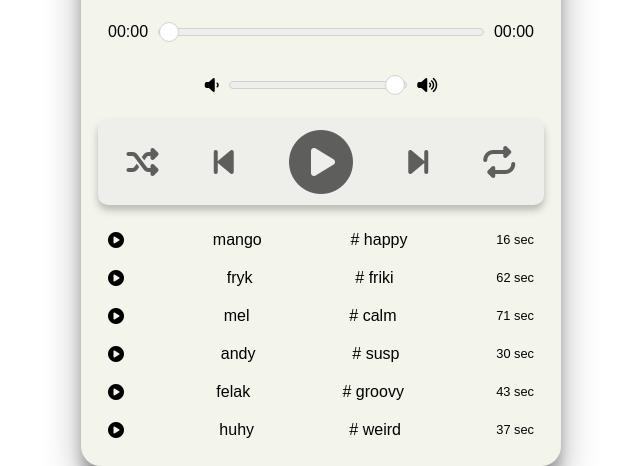
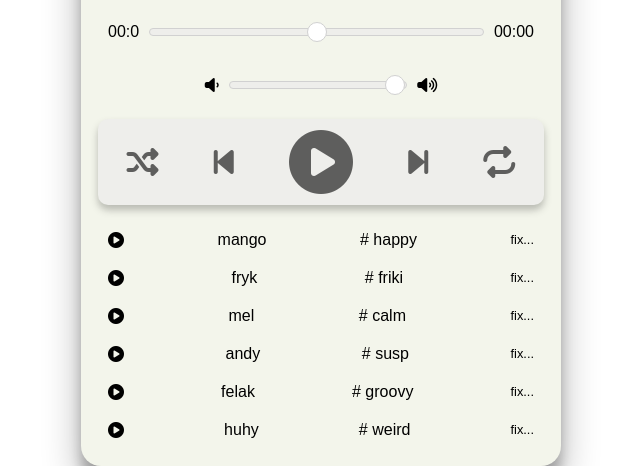
Before and after one commit to badikar/musicPlayer, a plain HTML site: page index.html in a window 1280 px wide. Both pictures are taken after a click on the element 461 px from the left and 555 px from the top of the page. Shown: the part 394-860 px from the top of the page, without its empty margins (319-959 px from the left). Drawn offline with Linux system fonts and the light colour scheme.

Commit message:
timeProgress

```diff
--- a/data.js
+++ b/data.js
@@ -1,9 +1,9 @@
 const tracks = [
-  { id: 1, title: 'mango', mood: 'happy', duration: 16, src: './music/mango.mp3' },
-  { id: 2, title: 'fryk', mood: 'friki', duration: 62, src: './music/fryk.mp3' },
-  { id: 3, title: 'mel', mood: 'calm', duration: 71, src: './music/mel2.mp3' },
-  { id: 4, title: 'andy', mood: 'susp', duration: 30, src: './music/andy.mp3' },
-  { id: 5, title: 'felak', mood: 'groovy', duration: 43, src: './music/felak.mp3' },
-  { id: 6, title: 'huhy', mood: 'weird', duration: 37, src: './music/huhy.mp3' },
+  { id: 1, title: 'mango', mood: 'happy', src: './music/mango.mp3' },
+  { id: 2, title: 'fryk', mood: 'friki', src: './music/fryk.mp3' },
+  { id: 3, title: 'mel', mood: 'calm', src: './music/mel2.mp3' },
+  { id: 4, title: 'andy', mood: 'susp', src: './music/andy.mp3' },
+  { id: 5, title: 'felak', mood: 'groovy', src: './music/felak.mp3' },
+  { id: 6, title: 'huhy', mood: 'weird', src: './music/huhy.mp3' },
 ];
 export default tracks;
--- a/index.html
+++ b/index.html
@@ -39,7 +39,7 @@
                             class="seek-slider"
                             type="range"
                             min="0"
-                            max="100"
+                            max="1000"
                             value="0">
                         <div class="total-duration">00:00</div>
                     </div>
--- a/index.js
+++ b/index.js
@@ -12,6 +12,7 @@ const nextTrack = getEl('.next-track');
 const repeatTrack = getEl('.repeat-track');
 const volumeSlider = getEl('.volume-slider');
 const seekSlider = getEl('.seek-slider');
+const currentTimeDOM = getEl('.current-time');
 const totalDuration = getEl('.total-duration');
 
 const trackListDOM = getEl('.list');
@@ -24,16 +25,26 @@ let track = document.createElement('audio');
 
 // Initial load track DOM info
 // zeby zaladowac pozniej scr wstaw 2gi argument INXEX.SRC
+function loadTrack(index) {
+  trackNumber.innerText = `Playing ${tracks[index].id} of ${tracks.length}`;
+  trackName.innerText = tracks[index].title;
+  trackMood.innerText = tracks[index].mood;
+  track.src = tracks[index].src;
+  track.setAttribute('preload', 'metadata');
+  track.onloadedmetadata = function () {
+    totalDuration.innerText = `00:${Math.floor(track.duration)}`;
+  };
+}
 const renderList = () => {
   const trackList = tracks
     .map((track) => {
-      const { title, mood, id, duration } = track;
+      const { title, mood, id } = track;
       return `
     <article class="list-track-info" data-id="${id}">
     <i class="fa fa-play-circle"></i>
     <p>${title}</p>
     <p># ${mood}</p>
-    <small>${duration} sec</small>
+    <small>fix...</small>
     </article>
     `;
     })
@@ -70,19 +81,6 @@ const start = () => {
   renderList();
   loadTrack(trackIndex);
 };
-
-function loadTrack(index) {
-  trackNumber.innerText = `Playing ${tracks[index].id} of ${tracks.length}`;
-  trackName.innerText = tracks[index].title;
-  trackMood.innerText = tracks[index].mood;
-  track.src = tracks[index].src;
-  track.setAttribute('preload', 'metadata');
-  console.log(track.preload);
-  track.onloadedmetadata = function () {
-    console.log(track.duration);
-    totalDuration.innerText = `00:${track.duration}`;
-  };
-}
 
 function addOpacity() {
   console.log(this);
@@ -197,8 +195,17 @@ volumeSlider.addEventListener('pointermove', () => {
 
 function updateProgress(e) {
   const { duration, currentTime } = e.target;
-  console.log(currentTime);
+  currentTimeDOM.innerText = `00:${Math.floor(currentTime)}`;
+  const timeProgress = (currentTime / duration) * 1000;
+  seekSlider.value = timeProgress;
+}
+
+function setProgress() {
+  e = ((track.currentTime + 1) / track.duration) * 1000;
+  console.log(seekSlider.value);
 }
 
 // duration slider
 track.addEventListener('timeupdate', updateProgress);
+
+seekSlider.addEventListener('click', setProgress);
```
